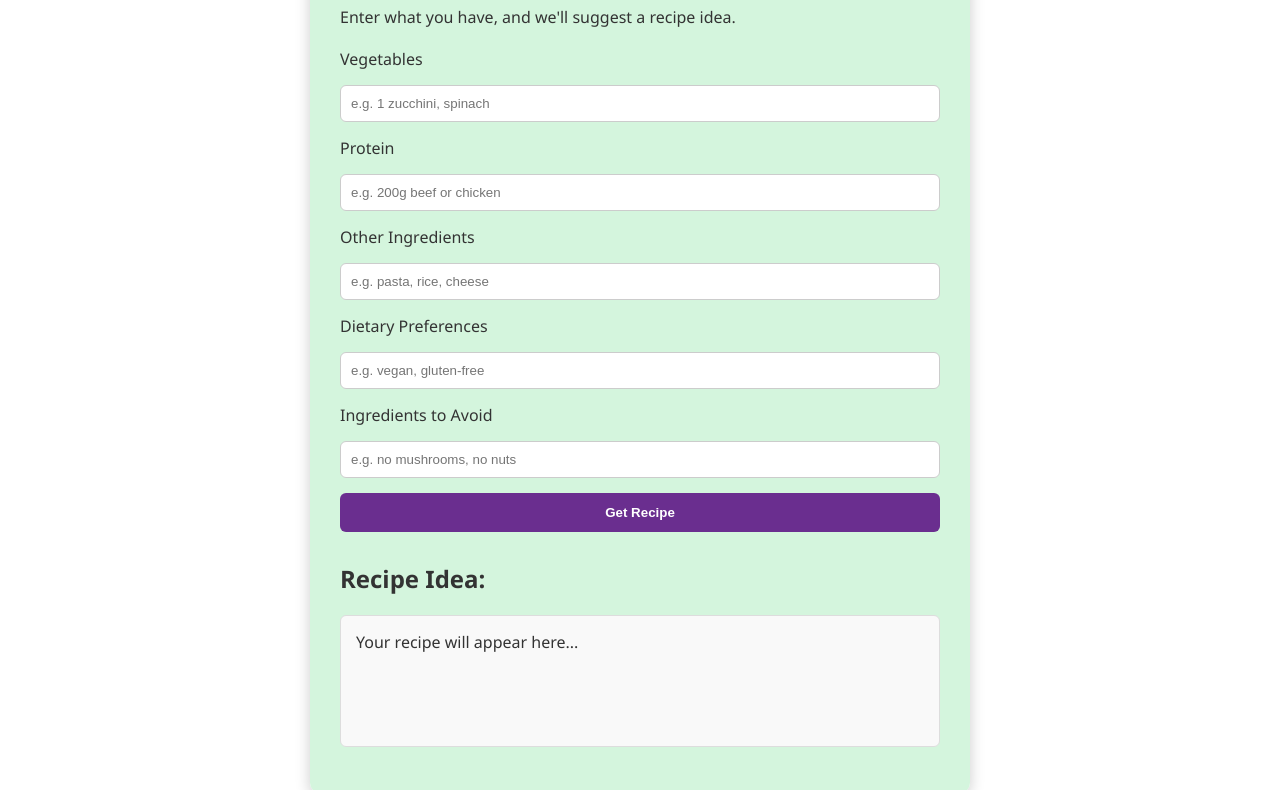
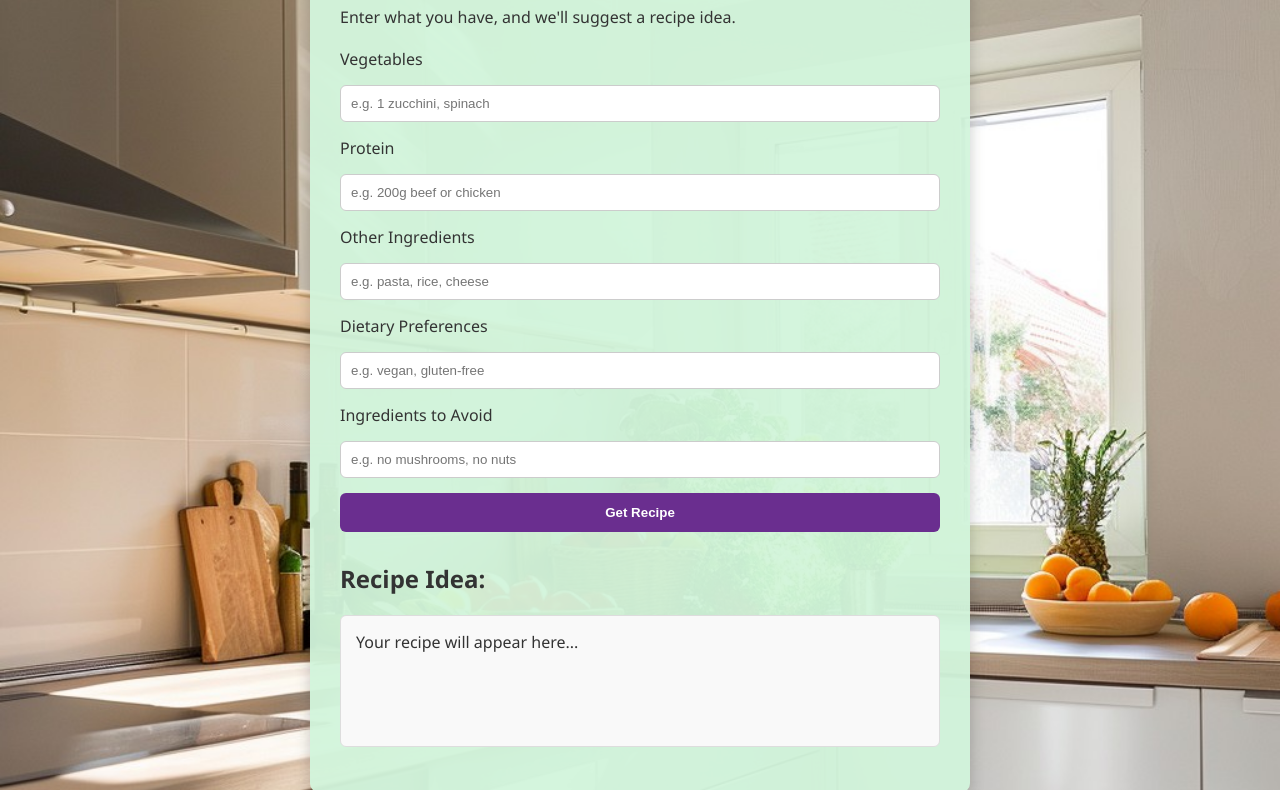
Before and after one commit to beautybeats79/Recipe-generator, a plain HTML site: page index.html in a window 1280 px wide. Shown: the part 150-940 px from the top of the page. Drawn offline with nearby package versions, Linux system fonts and the light colour scheme; a script that the page names is missing.

Commit message:
updated css
renamed image

```diff
--- a/src/style.css
+++ b/src/style.css
@@ -1,7 +1,7 @@
 body {
   margin: 0;
   font-family: "Segoe UI", sans-serif;
-  background: url("../image/sunny-kitchen.jpg") no-repeat center center fixed;
+  background: url("./image/sunny-kitchen.jpg") no-repeat center center fixed;
   background-size: cover;
   color: #333;
   min-height: 100vh;
```
Also changed, not shown: src/image/sunny-kitchen.jpg (renamed from src/image/sunny kitchen.jpg).
